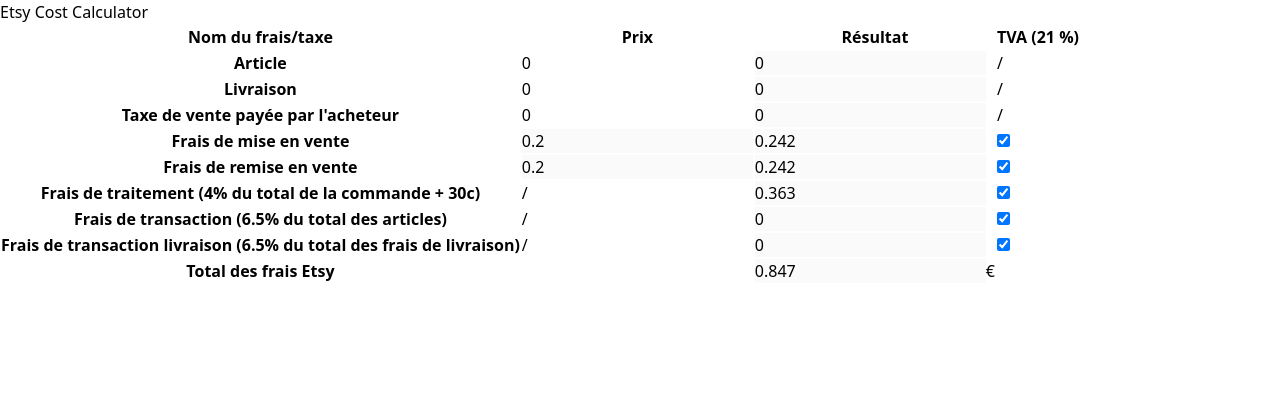
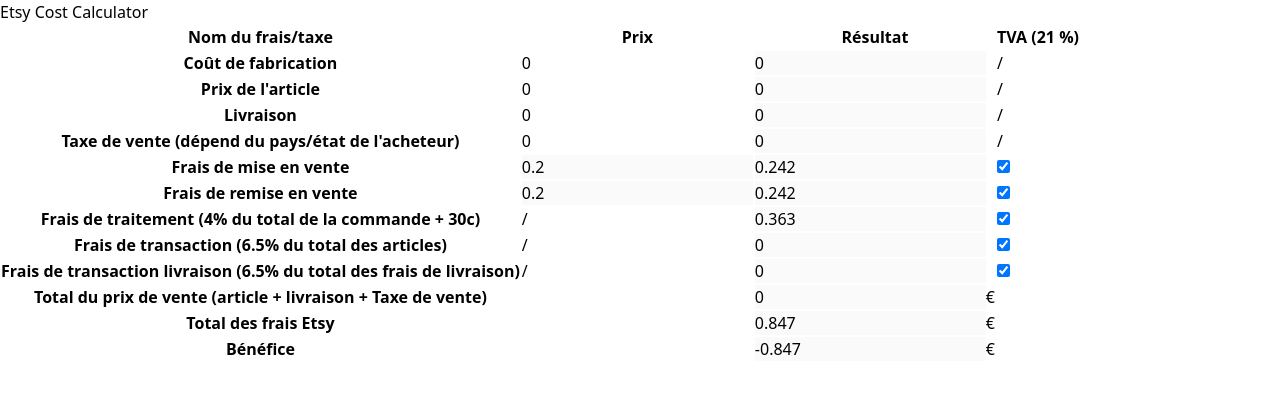
Before and after one commit to yaberkane05/etsycostcalculator, a Next.js app: page / in a window 1280 px wide. Shown: the top 394 px of the page. Built offline with nearby package versions, Linux system fonts and the light colour scheme.

Commit message:
add fields

```diff
--- a/src/components/calculator.tsx
+++ b/src/components/calculator.tsx
@@ -11,6 +11,8 @@
 };
 
 interface IFormInputs {
+    manufacturingCost: number;
+    manufacturingCostRes: number;
     initialCost: number;
     initialCostRes: number;
     shippingCost: number;
@@ -28,6 +30,8 @@
     transactionShippingCost: number;
     transactionShippingCostRes: number;
     total: number;
+    totalOrder: number;
+    profit: number;
     vatTrigger: any;
 }
 
@@ -44,6 +48,9 @@
     transactionCost: { price: 0.0, vat: 0.0, isVat: true },
     transactionShippingCost: { price: 0.0, vat: 0.0, isVat: true },
     total: { price: 0.0, vat: 0.0, isVat: false },
+    totalOrder: { price: 0.0, vat: 0.0, isVat: false },
+    manufacturingCost: { price: 0.0, vat: 0.0, isVat: false },
+    profit: { price: 0.0, vat: 0.0, isVat: false }
 };
 
 const Calculator = () => {
@@ -58,10 +65,12 @@
     const watchInitialCost = watch('initialCost', RealtimeValues.initialCost.price);
     const watchShippingCost = watch('shippingCost', RealtimeValues.shippingCost.price);
     const watchCountryTax = watch('countryTax', RealtimeValues.countryTax.price);
+    const watchManufacturingCost = watch('manufacturingCost', RealtimeValues.manufacturingCost.price);
     const watchVatTrigger = watch('vatTrigger');
 
     useEffect(() => {
         setValue('initialCostRes', getResult(RealtimeValues.initialCost));
+        setValue('manufacturingCostRes', getResult(RealtimeValues.manufacturingCost));
         setValue('shippingCostRes', getResult(RealtimeValues.shippingCost));
         setValue('countryTaxRes', getResult(RealtimeValues.countryTax));
         setValue('listingCostRes', getResult(RealtimeValues.listingCost));
@@ -76,23 +85,26 @@
     useEffect(() => {
         const values = getValues();
         const initialCost: number = values.initialCost;
+        const manufacturingCost: number = values.manufacturingCost;
         const shippingCost: number = values.shippingCost;
         const countryTax: number = values.countryTax;
 
         RealtimeValues['initialCost'] = { price: initialCost, vat: RealtimeValues.initialCost.isVat ? calculateVAT(initialCost): 0, isVat: RealtimeValues.initialCost.isVat };
         setValue('initialCostRes', getResult(RealtimeValues.initialCost));
+        RealtimeValues['manufacturingCost'] = { price: manufacturingCost, vat: RealtimeValues.manufacturingCost.isVat ? calculateVAT(manufacturingCost): 0, isVat: RealtimeValues.manufacturingCost.isVat };
+        setValue('manufacturingCostRes', getResult(RealtimeValues.manufacturingCost));
         RealtimeValues['shippingCost'] = { price: shippingCost, vat: RealtimeValues.shippingCost.isVat ? calculateVAT(shippingCost): 0, isVat: RealtimeValues.shippingCost.isVat };
         setValue('shippingCostRes', getResult(RealtimeValues.shippingCost));
         RealtimeValues['countryTax'] = { price: countryTax, vat: RealtimeValues.countryTax.isVat ? calculateVAT(countryTax): 0, isVat: RealtimeValues.countryTax.isVat };
         setValue('countryTaxRes', getResult(RealtimeValues.countryTax));
-        //refactor to do it once
+        //TODO: refactor to do it once
         RealtimeValues['listingCost'] = { price: RealtimeValues.listingCost.price, vat: RealtimeValues.listingCost.isVat ? calculateVAT(RealtimeValues.listingCost.price): 0, isVat: RealtimeValues.listingCost.isVat };
         setValue('listingCostRes', getResult(RealtimeValues.listingCost));
         RealtimeValues['relistingAfterSaleCost'] = { price: RealtimeValues.relistingAfterSaleCost.price, vat: RealtimeValues.relistingAfterSaleCost.isVat ? calculateVAT(RealtimeValues.relistingAfterSaleCost.price): 0, isVat: RealtimeValues.relistingAfterSaleCost.isVat };
         setValue('relistingAfterSaleCostRes', getResult(RealtimeValues.relistingAfterSaleCost));
         //
 
-        const totalOrder: number = +initialCost + +shippingCost + +countryTax;
+        const totalOrder: number = +(+initialCost + +shippingCost + +countryTax).toPrecision(4);
 
         const processingCost = (0.04 * totalOrder) + 0.3;
         RealtimeValues['processingCost'] = { price: processingCost, vat: RealtimeValues.processingCost.isVat ? calculateVAT(processingCost): 0, isVat: RealtimeValues.processingCost.isVat };
@@ -107,10 +119,14 @@
         setValue('transactionShippingCostRes', getResult(RealtimeValues.transactionShippingCost));
 
         //total
-        calculateAndSetTotal();
+        const total = calculateAndSetTotal();
+        //sell total
+        setValue('totalOrder', totalOrder);
+        //cost total
+        setValue('profit', +(totalOrder - total - manufacturingCost).toPrecision(4));
 
     // eslint-disable-next-line react-hooks/exhaustive-deps
-    }, [watchInitialCost, watchShippingCost, watchCountryTax]);
+    }, [watchInitialCost, watchShippingCost, watchCountryTax, watchManufacturingCost]);
 
     const calculateVAT = (cost: number): number => cost * globalVat;
 
@@ -124,7 +140,7 @@
 
     const getResult = (value: IPrice): number => +(+value.price + +value.vat).toPrecision(4);
 
-    const calculateAndSetTotal = () => {
+    const calculateAndSetTotal = (): number => {
         const values = getValues();
         const listingCostRes: number = values.listingCostRes;
         const relistingAfterSaleCostRes: number = values.relistingAfterSaleCostRes;
@@ -135,7 +151,9 @@
 
         const total = +listingCostRes + +relistingAfterSaleCostRes + +countryTaxRes + +transactionCostRes + +transactionShippingCostRes + +processingCostRes;
         RealtimeValues['total'] = { price: total, vat: RealtimeValues.total.isVat ? calculateVAT(total): 0, isVat: RealtimeValues.total.isVat };
-        setValue('total', getResult(RealtimeValues.total));
+        const result = getResult(RealtimeValues.total);
+        setValue('total', result);
+        return result;
     }
 
 	return (
@@ -160,7 +178,32 @@
                 <tbody>
                     <tr className="bg-white border-b dark:bg-gray-800 dark:border-gray-700">
                         <th scope="row" className="px-6 py-4 font-medium text-gray-900 whitespace-nowrap dark:text-white">
-                            Article
+                            Coût de fabrication
+                        </th>
+                        <td className="px-6 py-4">
+                            <input
+					    	    type='number'
+					    	    min={0}
+					    	    step={0.1}
+                	            defaultValue={RealtimeValues.manufacturingCost.price}
+                	            {...register("manufacturingCost", { required: true })}
+					        />
+                        </td>
+                        <td className="px-6 py-4">
+                            <input
+                                className="border-0"
+                                type="number"
+                                disabled
+                                {...register("manufacturingCostRes")}
+                            />
+                        </td>
+                        <td className="px-6 py-4">
+                            /
+                        </td>
+                    </tr>
+                    <tr className="bg-white border-b dark:bg-gray-800 dark:border-gray-700">
+                        <th scope="row" className="px-6 py-4 font-medium text-gray-900 whitespace-nowrap dark:text-white">
+                            Prix de l'article
                         </th>
                         <td className="px-6 py-4">
                             <input
@@ -210,7 +253,7 @@
                     </tr>
                     <tr className="bg-white border-b dark:bg-gray-800 dark:border-gray-700">
                         <th scope="row" className="px-6 py-4 font-medium text-gray-900 whitespace-nowrap dark:text-white">
-                            Taxe de vente payée par l'acheteur
+                            Taxe de vente (dépend du pays/état de l'acheteur)
                         </th>
                         <td className="px-6 py-4">
                             <input
@@ -377,14 +420,46 @@
                 </tbody>
                 <tfoot>
                     <tr className="font-semibold text-gray-900 bg-gray-200 dark:text-white">
-                        <th scope="row" className="px-6 py-3 text-base">Total des frais Etsy</th>
+                        <th scope="row" className="px-6 py-3 text-base">
+                            Total du prix de vente (article + livraison + Taxe de vente)
+                        </th>
                         <td className="px-6 py-3"></td>
                         <td className="px-6 py-3">
                             <input
                                 className="bg-gray-200 border-0"
                                 type="number"
                                 disabled
+                                {...register("totalOrder")}
+                            />
+                            {currency}
+                        </td>
+                        <td className="px-6 py-3"></td>
+                    </tr>
+                    <tr className="font-semibold text-gray-900 bg-gray-300 dark:text-white">
+                        <th scope="row" className="px-6 py-3 text-base">Total des frais Etsy</th>
+                        <td className="px-6 py-3"></td>
+                        <td className="px-6 py-3">
+                            <input
+                                className="bg-gray-300 border-0"
+                                type="number"
+                                disabled
                                 {...register("total")}
+                            />
+                            {currency}
+                        </td>
+                        <td className="px-6 py-3"></td>
+                    </tr>
+                    <tr className="font-semibold text-gray-900 bg-gray-100 dark:text-white">
+                        <th scope="row" className="px-6 py-3 text-base">
+                            Bénéfice
+                        </th>
+                        <td className="px-6 py-3"></td>
+                        <td className="px-6 py-3">
+                            <input
+                                className="bg-gray-100 border-0"
+                                type="number"
+                                disabled
+                                {...register("profit")}
                             />
                             {currency}
                         </td>
```
Also changed, not shown: 1 other file (tests, documents, lock files or other folders).
